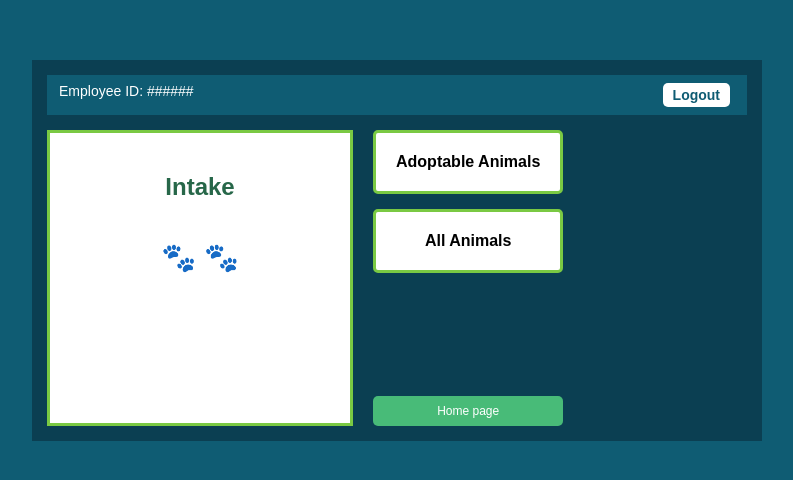
After one commit to ShaneraD/Shelter_site, a Django app: page /employee/dashboard/ in a window 1280 px wide. The commit adds this page. Shown: the top 480 px of the page, without its empty margins (243-1036 px from the left). Run offline with Django 5.2, Linux system fonts and the light colour scheme.

Commit message:
Add employee dashboard and intake form UI

```diff
--- a/shelter/static/shelter/style.css
+++ b/shelter/static/shelter/style.css
@@ -52,3 +52,235 @@ a:hover {
 h1 {
     color: navy !important;
 }
+/* =========================
+   Employee Dashboard
+   ========================= */
+
+.dashboard-body {
+    background-color: #0f5c73;
+    font-family: Arial, sans-serif;
+    color: white;
+}
+
+.dashboard-container {
+    width: 700px;
+    margin: 60px auto;
+    background-color: #0b3f52;
+    padding: 15px;
+}
+
+/* Header bar */
+.dashboard-header {
+    display: flex;
+    justify-content: space-between;
+    background-color: #0f5c73;
+    padding: 8px 12px;
+    font-size: 14px;
+}
+
+.logout-btn {
+    background-color: white;
+    color: #0f5c73;
+    padding: 4px 10px;
+    text-decoration: none;
+    font-weight: bold;
+}
+
+/* Main layout */
+.dashboard-content {
+    display: flex;
+    gap: 20px;
+    margin-top: 15px;
+}
+
+/* Intake panel */
+.intake-box {
+    background-color: white;
+    color: black;
+    width: 300px;
+    height: 280px;
+    border: 3px solid #7ac943;
+    text-align: center;
+    padding-top: 30px;
+}
+
+.paw {
+    font-size: 30px;
+    margin-top: 40px;
+}
+
+/* Right side buttons */
+.dashboard-actions {
+    display: flex;
+    flex-direction: column;
+    gap: 15px;
+}
+
+.dash-btn {
+    background-color: white;
+    color: black;
+    padding: 20px;
+    text-align: center;
+    border: 3px solid #7ac943;
+    text-decoration: none;
+    font-weight: bold;
+}
+
+.home-link {
+    margin-top: auto;
+    color: white;
+    text-align: center;
+    font-size: 12px;
+}
+/* =========================
+   Intake Form
+   ========================= */
+
+.intake-form-container {
+    width: 500px;
+    margin: 60px auto;
+    background-color: white;
+    color: black;
+    padding: 25px;
+    border-radius: 4px;
+}
+
+.intake-form-container h2 {
+    text-align: center;
+    margin-bottom: 20px;
+}
+
+.intake-form-container label {
+    display: block;
+    margin-top: 12px;
+    font-weight: bold;
+}
+
+.intake-form-container input,
+.intake-form-container select,
+.intake-form-container textarea {
+    width: 100%;
+    padding: 6px;
+    margin-top: 5px;
+}
+
+.intake-form-container textarea {
+    height: 80px;
+}
+
+.intake-form-container button {
+    margin-top: 20px;
+    width: 100%;
+    padding: 10px;
+    background-color: #0f5c73;
+    color: white;
+    border: none;
+    font-weight: bold;
+}
+.intake-link {
+    text-decoration: none;
+    display: block;
+}
+
+.intake-box {
+    cursor: pointer;
+}
+
+/* =========================
+   Intake Form Layout
+   ========================= */
+
+.intake-wrapper {
+    width: 420px;
+    margin: 50px auto;
+    background-color: white;
+    color: black;
+    border: 2px solid #1e90ff;
+    padding: 20px;
+}
+
+.intake-title {
+    border: 1px solid black;
+    text-align: center;
+    padding: 6px;
+    margin-bottom: 15px;
+    font-weight: bold;
+}
+
+.intake-grid {
+    display: grid;
+    grid-template-columns: 1fr 1fr;
+    gap: 12px 15px;
+    margin-bottom: 20px;
+}
+
+.intake-grid label {
+    border: 2px solid #1e90ff;
+    padding: 5px;
+    text-align: center;
+}
+
+.intake-grid input {
+    padding: 6px;
+}
+
+.radio-group {
+    grid-column: span 2;
+    display: flex;
+    justify-content: space-around;
+    margin-top: 10px;
+}
+
+.status-section {
+    border-top: 2px solid #1e90ff;
+    padding-top: 15px;
+}
+
+.status-title {
+    border: 1px solid black;
+    text-align: center;
+    padding: 6px;
+    margin-bottom: 10px;
+    font-weight: bold;
+}
+
+.status-options {
+    justify-content: space-evenly;
+}
+
+.submit-btn {
+    margin-top: 20px;
+    width: 100%;
+    padding: 8px;
+    background-color: #0f5c73;
+    color: white;
+    border: none;
+    font-weight: bold;
+    cursor: pointer;
+}
+/* ===== FORCE INTAKE BOX STYLES ===== */
+
+.intake-link {
+    display: block;
+    text-decoration: none;
+}
+
+.intake-box {
+    background-color: white;
+    color: black;
+    width: 300px;
+    height: 260px;
+    border: 3px solid #7ac943;
+    text-align: center;
+    padding-top: 30px;
+    cursor: pointer;
+}
+
+.intake-box h2 {
+    margin-top: 10px;
+}
+
+.paw {
+    font-size: 28px;
+    margin-top: 40px;
+}
--- a/shelter/templates/shelter/base.html
+++ b/shelter/templates/shelter/base.html
@@ -23,7 +23,7 @@
 
 <!-- FOOTER -->
 <p style="margin-top: 40px;">
-    <a href="/login/">Employee Login</a>
+    <a href="{% url 'employee_login' %}">Employee Login</a>
 </p>
 
 
--- /dev/null
+++ b/shelter/templates/shelter/employee_dashboard.html
@@ -0,0 +1,40 @@
+{% load static %}
+<!DOCTYPE html>
+<html lang="en">
+<head>
+    <meta charset="UTF-8">
+    <title>Employee Dashboard</title>
+    <link rel="stylesheet" href="{% static 'shelter/style.css' %}">
+</head>
+<body class="dashboard-body">
+
+<div class="dashboard-container">
+
+    <!-- Top bar -->
+    <div class="dashboard-header">
+        <span>Employee ID: ######</span>
+        <a href="{% url 'home' %}" class="logout-btn">Logout</a>
+    </div>
+
+    <!-- Main content -->
+    <div class="dashboard-content">
+
+        <!-- Intake box -->
+        <div class="intake-box">
+            <h2>Intake</h2>
+            <div class="paw">🐾 🐾</div>
+        </div>
+
+        <!-- Right buttons -->
+        <div class="dashboard-actions">
+            <a href="#" class="dash-btn">Adoptable Animals</a>
+            <a href="#" class="dash-btn">All Animals</a>
+            <a href="{% url 'home' %}" class="home-link">Home page</a>
+        </div>
+
+    </div>
+
+</div>
+
+</body>
+</html>
--- a/shelter/urls.py
+++ b/shelter/urls.py
@@ -4,5 +4,7 @@ from . import views
 urlpatterns = [
     path('', views.home, name='home'),
     path('animals/', views.animals, name='animals'),
-    path('login/', views.login, name='login'),
-]
+    path('login/', views.user_login, name='login'),
+    path('employe/login/',views.employee_login, name='employee_login'),
+    path('employee/dashboard/', views.employee_dashboard, name='employee_dashboard'),
+    ]
--- a/shelter/views.py
+++ b/shelter/views.py
@@ -1,4 +1,7 @@
 from django.shortcuts import render
+
+def employee_login(request):
+    return render(request, 'shelter/employee_login.html')
 
 def home(request):
     return render(request, 'shelter/home.html')
@@ -6,5 +9,11 @@ def home(request):
 def animals(request):
     return render(request, 'shelter/animals.html')
 
-def login(request):
+def user_login(request):
     return render(request, 'shelter/login.html')
+
+def employee_dashboard(request):
+    return render(request, 'shelter/employee_dashboard.html')
+
+def intake_form(request):
+    return render(request, 'shelter/intake_form.html')
```
Also changed, not shown: shelter/templates/shelter/employee_login.html (added, +26 -0 lines), shelter/templates/shelter/intake_form.html (added, +66 -0 lines).
